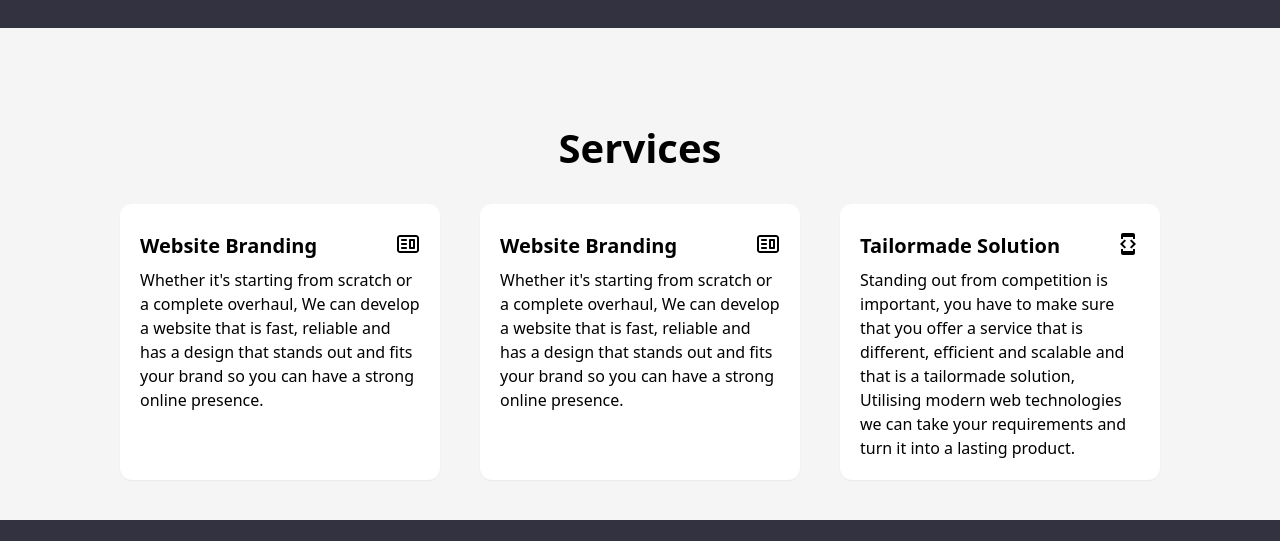
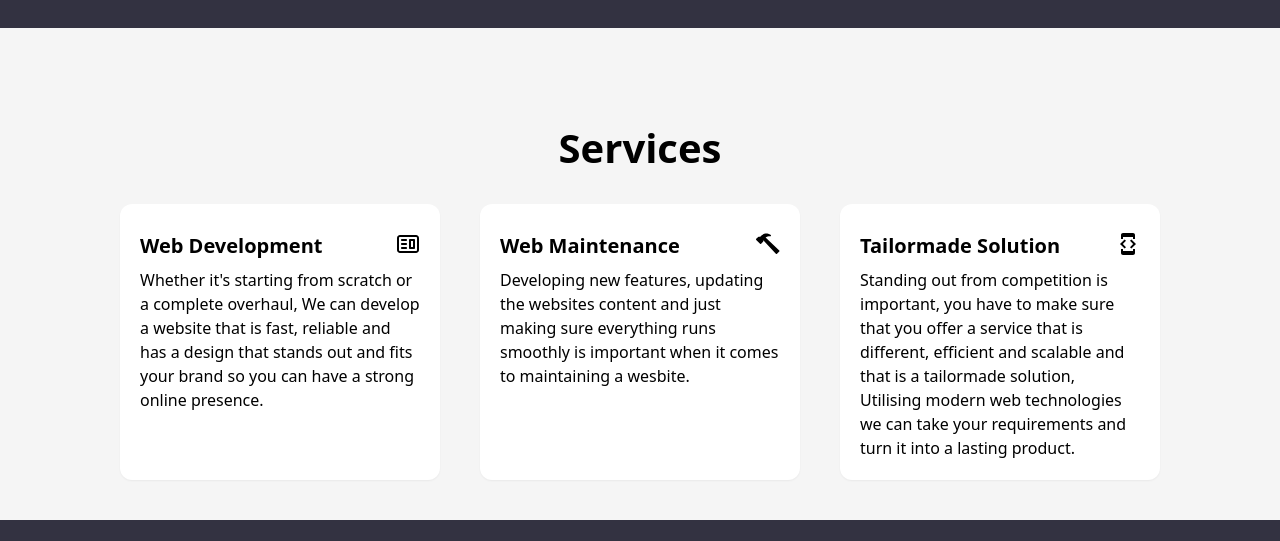
Before and after one commit to keganXi/feelance, a Gatsby site: page / in a window 1280 px wide. Shown: the part 772-1313 px from the top of the page. Built offline with nearby package versions, Linux system fonts and the light colour scheme; Gatsby itself is replaced by a stand-in of ours.

Commit message:
Added maintenance as a service

```diff
--- a/src/pages/index.tsx
+++ b/src/pages/index.tsx
@@ -8,11 +8,11 @@ import { FiTwitter } from "@react-icons/all-files/fi/FiTwitter";
 import { FiGithub } from "@react-icons/all-files/fi/FiGithub";
 import { MdDeveloperMode } from "@react-icons/all-files/md/MdDeveloperMode";
 import { CgWebsite } from "@react-icons/all-files/cg/CgWebsite";
+import { BsHammer } from "@react-icons/all-files/bs/BsHammer";
 
 // Components.
 import Navbar from "../components/Navbar";
 import Footer from "../components/Footer";
-import { icons } from "@react-icons/all-files";
 
 
 type SocialTypes = {
@@ -83,13 +83,13 @@ const IndexPage: React.FC = () => {
   const [ services ] = useState<IndexPagePropTypes["services"]>([
     {
       icon: <CgWebsite />,
-      title: "Website Branding",
+      title: "Web Development",
       description: "Whether it's starting from scratch or a complete overhaul, We can develop a website that is fast, reliable and has a design that stands out and fits your brand so you can have a strong online presence."
     },
     {
-      icon: <CgWebsite />,
-      title: "Website Branding",
-      description: "Whether it's starting from scratch or a complete overhaul, We can develop a website that is fast, reliable and has a design that stands out and fits your brand so you can have a strong online presence."
+      icon: <BsHammer />,
+      title: "Web Maintenance",
+      description: "Developing new features, updating the websites content and just making sure everything runs smoothly is important when it comes to maintaining a wesbite. "
     },
     {
       icon: <MdDeveloperMode />,
@@ -110,7 +110,7 @@ const IndexPage: React.FC = () => {
 
   const feedbackCards = (item: FeedbackTypes): JSX.Element => {
     return(
-      <div className="bg-white cursor-pointer p-5 rounded-xl shadow-sm w-full sm:w-[320px] space-y-2">
+      <div className="bg-white p-5 rounded-xl shadow-sm w-full sm:w-[320px] space-y-2">
         <h3 className="font-semibold text-xl">{ item.name }</h3>
         <span className="text-gray-400 text-md">{ item.company }</span>
         <p className="text-sm">"{ item.comment }"</p>
@@ -121,7 +121,7 @@ const IndexPage: React.FC = () => {
 
   const serviceCards = (item: ServiceTypes): JSX.Element => {
     return(
-      <div className="bg-white cursor-pointer p-5 rounded-xl shadow-sm w-full sm:w-[320px] space-y-2 relative">
+      <div className="bg-white p-5 rounded-xl shadow-sm w-full sm:w-[320px] space-y-2 relative">
         <div className="absolute top-7 right-5">
           { item.icon }
         </div>
```
